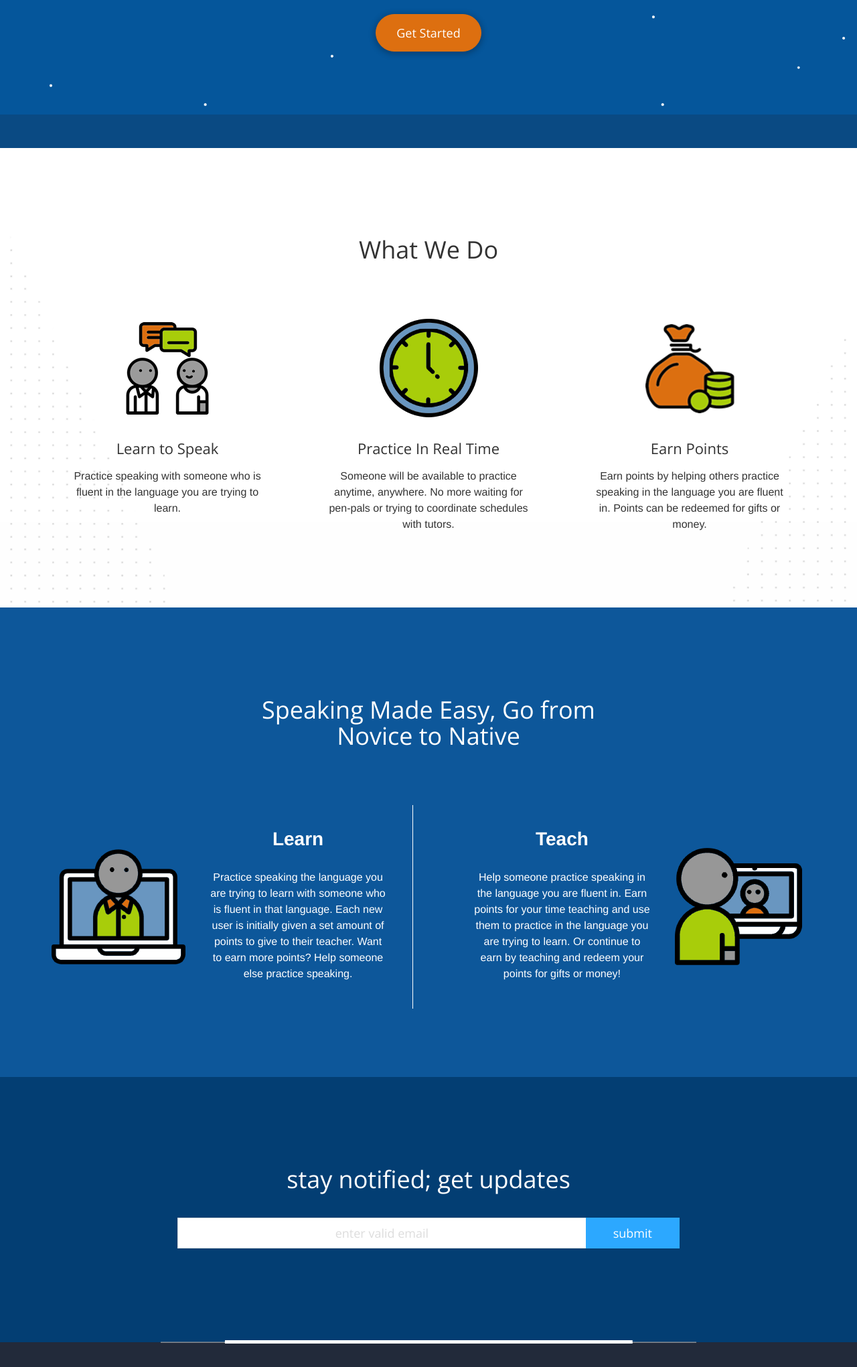
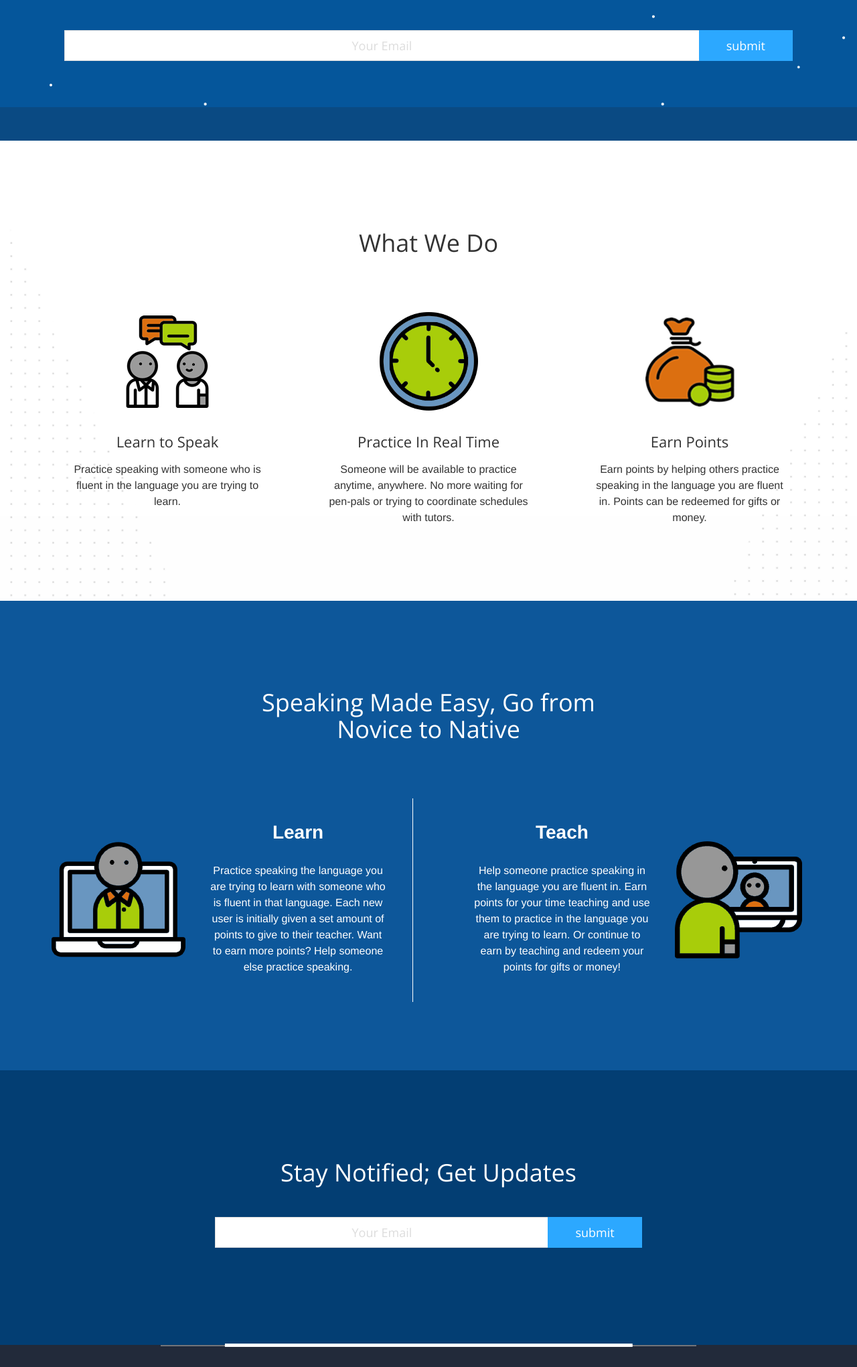
Before and after one commit to clugus/VooX, a plain HTML site: page index.html in a window 1280 px wide. Shown: the part 522-2563 px from the top of the page at 67% size. Drawn offline with nearby package versions, Linux system fonts and the light colour scheme.

Commit message:
updated email sign-up

```diff
--- a/assets/css/style.css
+++ b/assets/css/style.css
@@ -1374,3 +1374,17 @@ Margins & Paddings
 .text-center{
     text-align: center!important;
 }
+
+.wrapper-signup{
+
+text-align:center;
+
+
+}
+
+.input-top{
+    margin-top:0px;
+    display: inline-block;
+    max-width:85%;
+
+}
--- a/index.html
+++ b/index.html
@@ -86,11 +86,25 @@
             <div class="header-content">
                 <img src="assets/img/globe.png" class="img-responsive center-block globe-icon"/>
                 <h1>Join our Language Exchange Community</h1>
-                <a rel='m_PageScroll2id' href="##stay-notified" class="btn btn-warning btn-round btn-orange btn-fill btn-lg">Get Started</a>
-                <!--<div class="actions">-->
-                    <!--<a href="javascript:void(0)">Signup</a> |-->
-                    <!--<a href="javascript:void(0)">Login</a>-->
-                <!--</div>-->
+                            <div class="wrapper-signup">
+                            <div class="input-group input-group-lg input-subscribe input-top">
+                            <form action="https://juliansapps.us8.list-manage.com/subscribe/post?u=26a7b45c37c5adc85453bc486&amp;id=c93fc0f626" method="post" id="mc-embedded-subscribe-form" name="mc-embedded-subscribe-form" class="validate" target="_blank" novalidate>
+                            <div class="input-group input-group-lg input-subscribe">
+                                <input type="email" value="" name="EMAIL" id="mce-EMAIL" class="form-control" placeholder="Your Email">
+                                <span class="input-group-btn"><button class="btn btn-info btn-fill" type="submit" name="subscribe" id="mc-embedded-subscribe">submit</button></span>
+
+                                <div id="mce-responses" class="clear">
+                                    <div class="response" id="mce-error-response" style="display:none"></div>
+                                    <div class="response" id="mce-success-response" style="display:none"></div>
+                                </div>    <!-- real people should not fill this in and expect good things - do not remove this or risk form bot signups-->
+                                <div style="position: absolute; left: -5000px;" aria-hidden="true"><input type="text" name="b_26a7b45c37c5adc85453bc486_c93fc0f626" tabindex="-1" value=""></div>
+                                </div>
+                            </form>
+                         </div>
+                     </div>
+
+
+
             </div>
         </header>
 
@@ -177,22 +191,31 @@
     </section>
 
     <section id="stay-notified" class="bg_darker">
-
         <div class="container">
             <div class="row">
                 <div class="col-sm-8 col-sm-offset-2 col-md-8 col-md-offset-2 col-lg-8 col-lg-offset-2">
                     <div class="section-title">
-                        <h2>stay notified; get updates</h2>
-                        <div class="input-group input-group-lg input-subscribe">
-                            <input type="email" class="form-control" placeholder="enter valid email">
-                              <span class="input-group-btn">
-                                <button class="btn btn-info btn-fill" type="button">submit</button>
-                              </span>
-                        </div>
-                    </div>
+                        <h2>Stay Notified; Get Updates</h2>
+                        <div class="wrapper-signup">
+                            <div class="input-group input-group-lg input-subscribe input-top">
+                                <form action="https://juliansapps.us8.list-manage.com/subscribe/post?u=26a7b45c37c5adc85453bc486&amp;id=c93fc0f626" method="post" id="mc-embedded-subscribe-form" name="mc-embedded-subscribe-form" class="validate" target="_blank" novalidate>
+                                <div class="input-group input-group-lg input-subscribe">
+                                    <input type="email" value="" name="EMAIL" id="mce-EMAIL" class="form-control" placeholder="Your Email">
+                                    <span class="input-group-btn"><button class="btn btn-info btn-fill" type="submit" name="subscribe" id="mc-embedded-subscribe">submit</button></span>
+
+                                    <div id="mce-responses" class="clear">
+                                        <div class="response" id="mce-error-response" style="display:none"></div>
+                                        <div class="response" id="mce-success-response" style="display:none"></div>
+                                    </div>    <!-- real people should not fill this in and expect good things - do not remove this or risk form bot signups-->
+                                    <div style="position: absolute; left: -5000px;" aria-hidden="true"><input type="text" name="b_26a7b45c37c5adc85453bc486_c93fc0f626" tabindex="-1" value=""></div>
+                                    </div>
+                                </form>
+                             </div>
+                         </div>
                 </div>
             </div>
         </div>
+    </div>
 
     </section>
 
```
